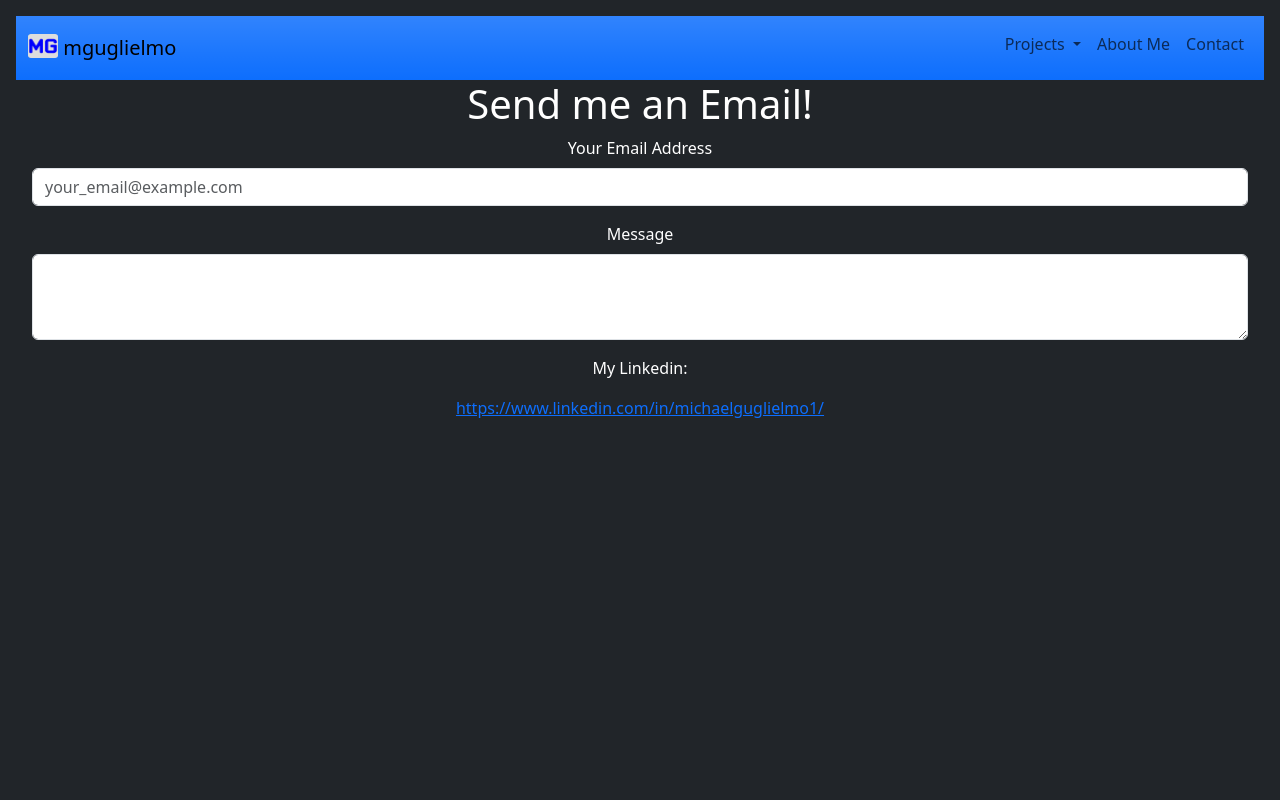
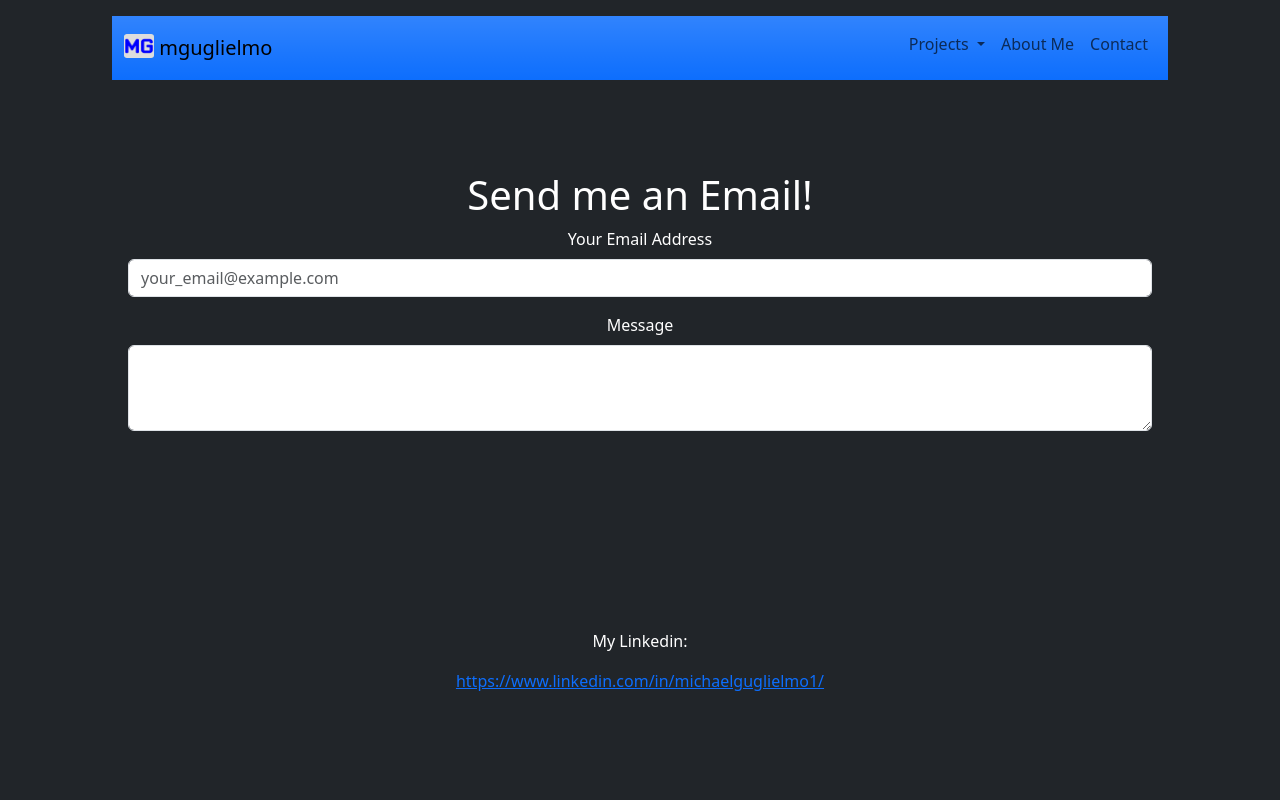
Before and after one commit to mikeGugs/my_webpage, a Flask app: page /contact in a window 1280 px wide. Run offline with Flask 3, Linux system fonts and the light colour scheme.

Commit message:
trying to make navbar constant width

```diff
--- a/templates/base.html
+++ b/templates/base.html
@@ -21,9 +21,9 @@
     <link rel="shortcut icon" href="{{ url_for('static', filename='mg_favicon.ico') }}" type="image/x-icon">
     <link rel="icon" href="{{ url_for('static', filename='mg_favicon.ico') }}" type="image/x-icon">
   </head>
-  <body{% block body_attribs %} class="d-flex text-center text-bg-dark" {% endblock body_attribs %}>
+  <body{% block body_attribs %} class="d-flex h-100 text-center text-bg-dark" {% endblock body_attribs %}>
     {% block body -%}
-    <div class="cover-container w-100 h-100 d-flex p-3 mx-auto flex-column">
+    <div class="cover-container d-flex p-3 mx-auto flex-column" style="width: 85%; margin-left: auto; margin-right: auto;">
       {% block navbar %}
       <header>
 	<nav class="navbar navbar-expand-lg bg-primary bg-gradient text-dark">
```
